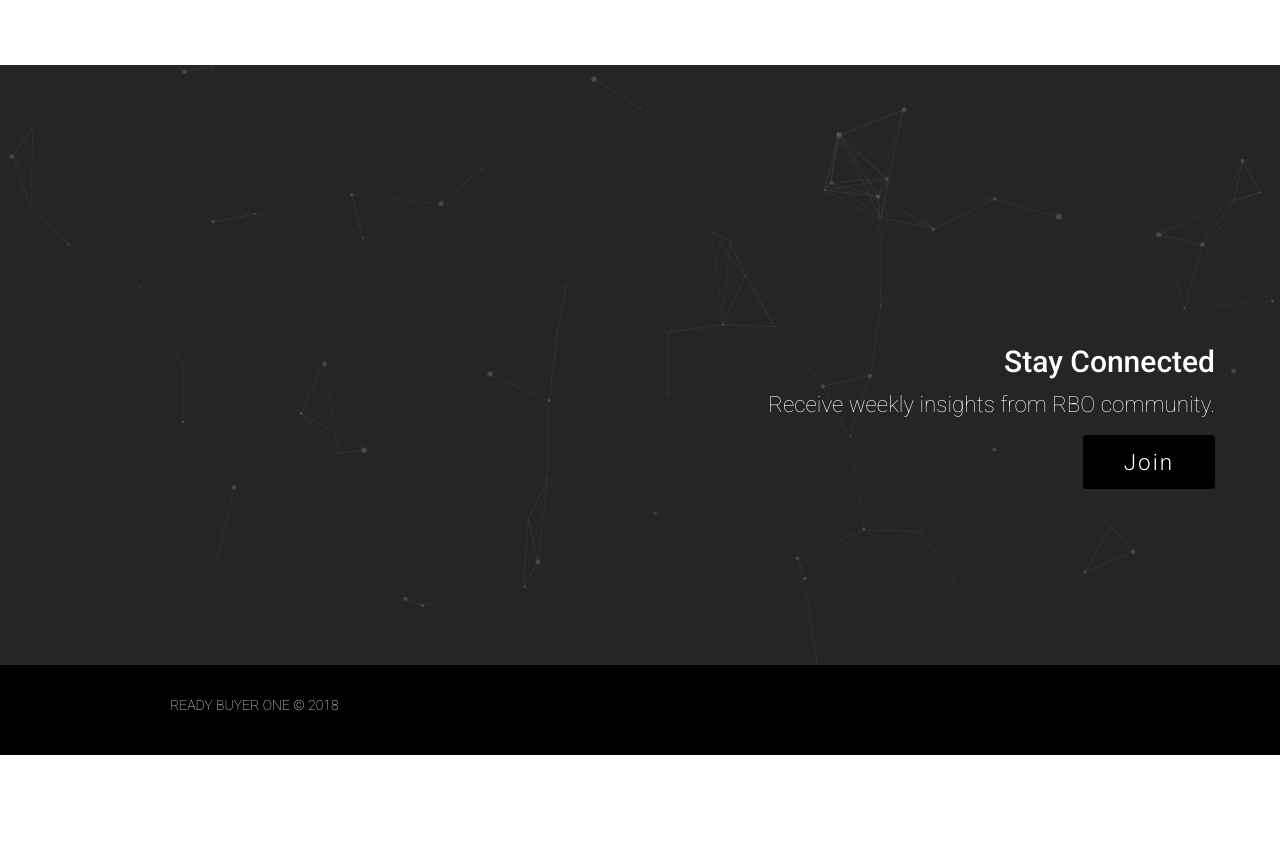
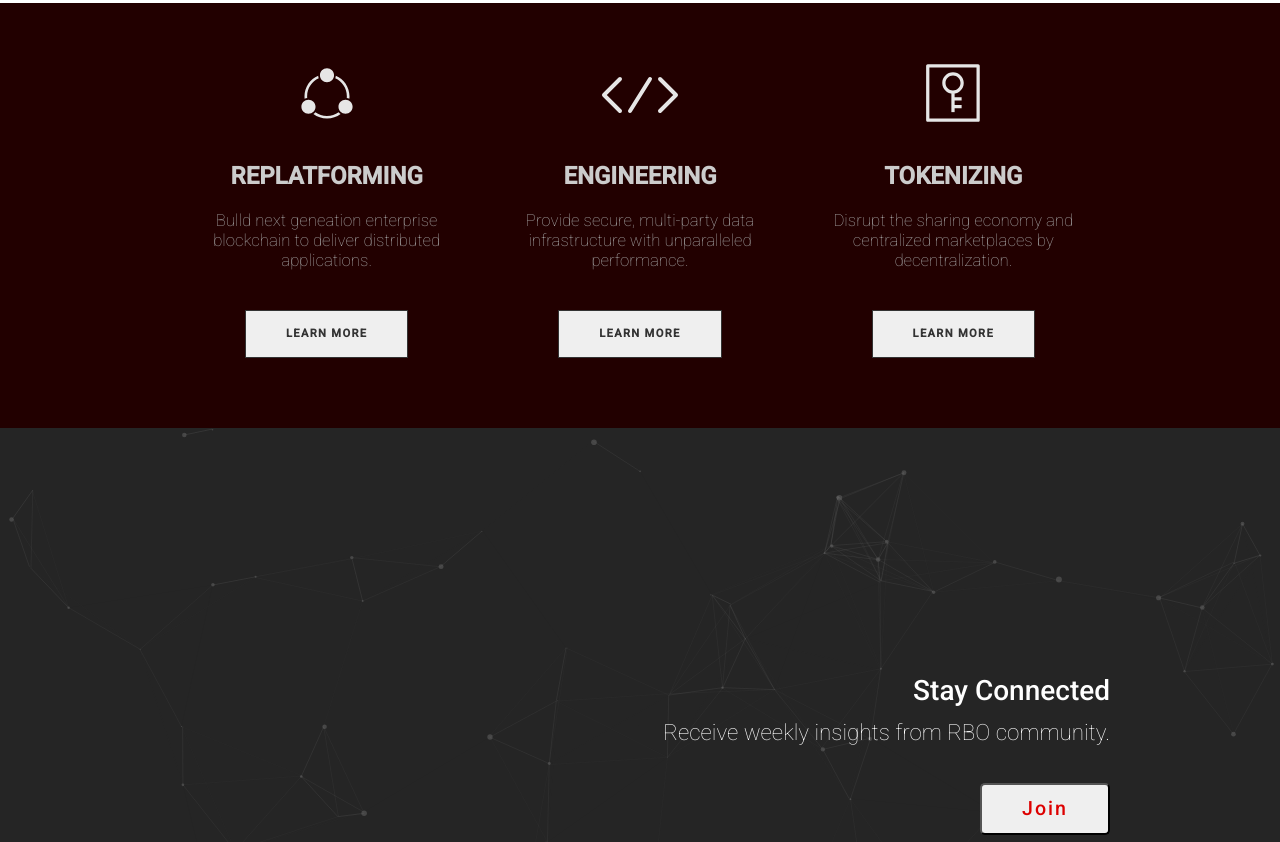
Before and after one commit to readybuyerone/landing, a plain HTML site: page index.html in a window 1280 px wide. Shown: the part 1218-2060 px from the top of the page. Before the commit the page ends 1973 px from the top, so only its background shows below. Drawn offline with nearby package versions, Linux system fonts and the light colour scheme.

Commit message:
Add features section

```diff
--- a/css/style.css
+++ b/css/style.css
@@ -56,7 +56,7 @@ header .btn {
 }
 
 header .btn:hover {
-  background: #117bff;
+  background: #ff0000;
   cursor: pointer;
   transition: background .5s;
 }
@@ -88,7 +88,7 @@ nav li:hover {
 }
 
 .supporting {
-  margin: 50px auto 60px;
+    padding: 30px;
 }
 
 .supporting img {
@@ -105,10 +105,60 @@ nav li:hover {
   font-size: 1.1em;
 }
 
+/***
+=============================================
+    Featured Area style
+=============================================
+***/
+.featured-area {
+    background: #220000;
+    padding: 50px;
+    text-align: center;
+}
+
+.featured-area img {
+  height: 80px;
+  margin-bottom: 10px;
+}
+
+.featured-area h2 {
+    color: #cccccc;
+    font-weight: 600;
+    font-size: 24px;
+    text-transform: uppercase;
+    margin-bottom: 20px;
+}
+
+.featured-area p {
+    color: #aaaaaa;
+    font-size: 1.2em;
+    line-height: 20px;
+    padding: 0 15px;
+    margin-bottom: 40px;
+}
+
+.btn-featured {
+  border: 1px solid #333333;
+  color: #333333;
+  font-weight: 600;
+  font-size: 0.8em;
+  letter-spacing: 1.3px;
+  padding: 15px 40px;
+  text-decoration: none;
+  text-transform: uppercase;
+  display: inline-block;
+  margin-bottom: 20px;
+}
+
+.btn-featured:hover {
+    background: #000000;
+    transition: background .5s;
+}
 
 /***
 =============================================
-    Services Area style
+
+    Community Area style
 =============================================
 ***/
 .jumbotron {
@@ -117,8 +167,6 @@ nav li:hover {
     height: 600px;
     text-align: right;
     position: relative;
-    padding-top: 40px;
-    padding-bottom: 40px;
     z-index: 1;
 }
 .jumbotron  #particles-js {
@@ -136,22 +184,14 @@ nav li:hover {
     background-position: 50% 50%;
     z-index: -1;
 }
-canvas{
-    display:block;
-    vertical-align:bottom;
+.jumbotron .container {
+    max-width: 960px;
+    position: relative;
+    top: 180px;
 }
-.jumbotron.inner-content{
-    position: relative;
-    z-index: 2;
-}
-
-.jumbotron .container {
-  position: relative;
-  top: 220px;
-}
-
 .jumbotron h2 {
-  color: #ffffff;
+    color: #ffffff;
+    font-size: 2em;
 }
 
 .jumbotron p {
@@ -159,19 +199,19 @@ canvas{
   font-size: 1.6em;
 }
 
-.jumbotron .btn {
-  color: #ffffff;
-  background: #000;
-  font-size: 1.6em;
-  font-weight: 300;
-  letter-spacing: 2px;
-  padding: 10px 40px;
-  transition: background .5s;
+.btn-community {
+    color: #dd0000;
+    font-size: 1.4em;
+    font-weight: 500;
+    letter-spacing: 2px;
+    padding: 10px 40px;
+    margin-top: 20px;
+    transition: background .5s;
+    border-radius:5px;
 }
 
-.jumbotron .btn:hover {
-  background: #ff0000;
-  cursor: pointer;
+.btn-community:hover {
+  background: #000000;
   transition: background .5s;
 }
 
--- a/index.html
+++ b/index.html
@@ -8,7 +8,6 @@
 	<!-- Latest compiled and minified CSS -->
 	<link rel="stylesheet" href="css/bootstrap.min.css">
 	<link rel="stylesheet" href="css/style.css">
-	<script src="https://maxcdn.bootstrapcdn.com/bootstrap/3.3.5/js/bootstrap.min.js"></script>
 	<!-- Global site tag (gtag.js) - Google Analytics -->
 	<script async src="https://www.googletagmanager.com/gtag/js?id=UA-124027061-1"></script>
 	<script>
@@ -59,12 +58,37 @@
 		</div>
 	</main>
 
+	<!--Start featured area-->
+	<section class="featured-area">
+		<div class="row container">
+			<div class="col-md-4">
+				<img src="images/fe_replatform.svg">
+				<h2>Replatforming</h2>
+				<p>Bulld next geneation enterprise blockchain to deliver distributed applications.</p>
+				<button class="btn-featured" href="#" role="button">Learn more</button>
+			</div>
+			<div class="col-md-4">
+				<img src="images/fe_engineer.svg">
+				<h2>Engineering</h2>
+				<p>Provide secure, multi-party data infrastructure with unparalleled performance.</p>
+				<button class="btn-featured" href="#" role="button">Learn more</button>
+			</div>
+			<div class="col-md-4">
+				<img src="images/fe_token.svg">
+				<h2>Tokenizing</h2>
+				<p>Disrupt the sharing economy and centralized marketplaces by decentralization.</p>
+				<button class="btn-featured" href="#" role="button">Learn more</button>
+			</div>
+		</div>
+	</section>
+	<!--End featured area-->
+
 	<div class="jumbotron">
 		<div id="particles-js"></div>
 		<div class="container">
 			<h2>Stay Connected</h2>
 			<p>Receive weekly insights from RBO community.</p>
-			<a class="btn" href="#" role="button">Join</a>
+			<button class="btn-community" href="#" role="button">Join</button>
 		</div>
 	</div>
 
```
Also changed, not shown: images/fe_engineer.svg (added), images/fe_replatform.svg (added), images/fe_token.svg (added).
